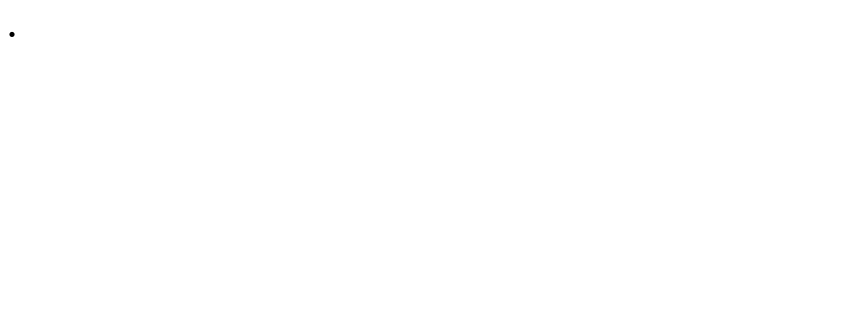
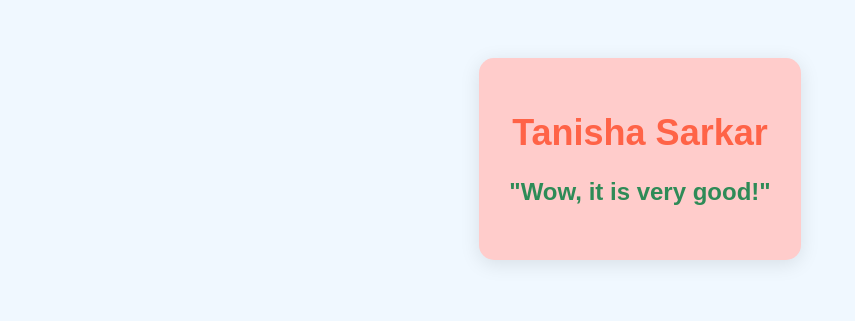
Before and after one commit to yash107/yash107.github.io, a plain HTML site: page index.html in a window 1280 px wide. Shown: the whole page, without its empty margins (0-855 px from the left). Drawn offline with Linux system fonts and the light colour scheme.

Commit message:
Update index.html

```diff
--- a/index.html
+++ b/index.html
@@ -1 +1,73 @@
-<h1>.</h1>
+<!DOCTYPE html>
+<html lang="en">
+<head>
+    <meta charset="UTF-8">
+    <meta name="viewport" content="width=device-width, initial-scale=1.0">
+    <title>Tanisha Sarkar's Message</title>
+    <style>
+        /* Background animation */
+        @keyframes backgroundAnimation {
+            0% { background-color: #f0f8ff; }
+            50% { background-color: #d3e4f7; }
+            100% { background-color: #f0f8ff; }
+        }
+
+        body {
+            background-color: #f0f8ff;
+            font-family: Arial, sans-serif;
+            text-align: center;
+            padding: 50px;
+            animation: backgroundAnimation 5s ease-in-out infinite;
+        }
+
+        /* Box effect */
+        @keyframes boxAnimation {
+            0% { transform: scale(0); opacity: 0; }
+            50% { transform: scale(1.05); opacity: 1; }
+            100% { transform: scale(1); opacity: 1; }
+        }
+
+        .message-box {
+            background-color: #ffcccb;
+            padding: 30px;
+            border-radius: 15px;
+            display: inline-block;
+            animation: boxAnimation 1.5s ease-out;
+            box-shadow: 0 4px 20px rgba(0, 0, 0, 0.1);
+            transition: transform 0.3s ease;
+        }
+
+        .message-box:hover {
+            transform: scale(1.1);
+        }
+
+        h1 {
+            color: #ff6347;
+            font-size: 36px;
+            animation: fadeIn 2s ease-in-out;
+        }
+
+        p {
+            font-size: 24px;
+            font-weight: bold;
+            color: #2e8b57;
+            animation: fadeIn 3s ease-in-out;
+        }
+
+        /* Fade-in animation */
+        @keyframes fadeIn {
+            0% { opacity: 0; }
+            100% { opacity: 1; }
+        }
+
+    </style>
+</head>
+<body>
+
+    <div class="message-box">
+        <h1>Tanisha Sarkar</h1>
+        <p>"Wow, it is very good!"</p>
+    </div>
+
+</body>
+</html>
```
